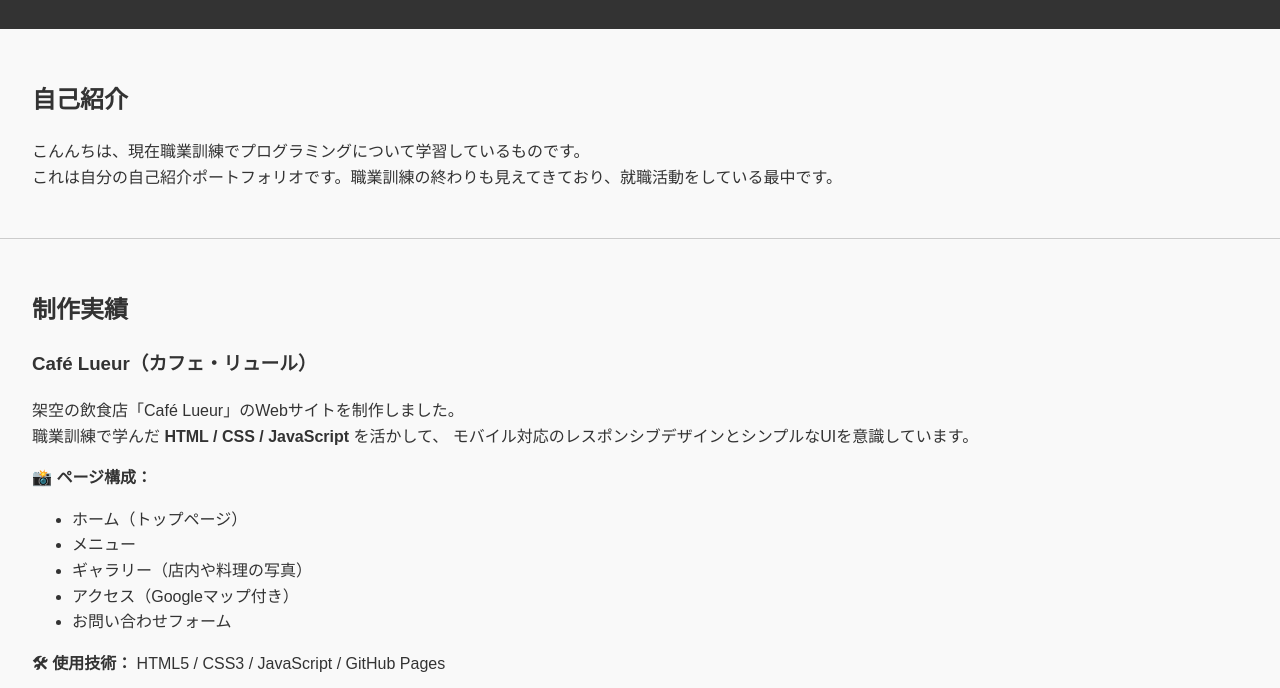
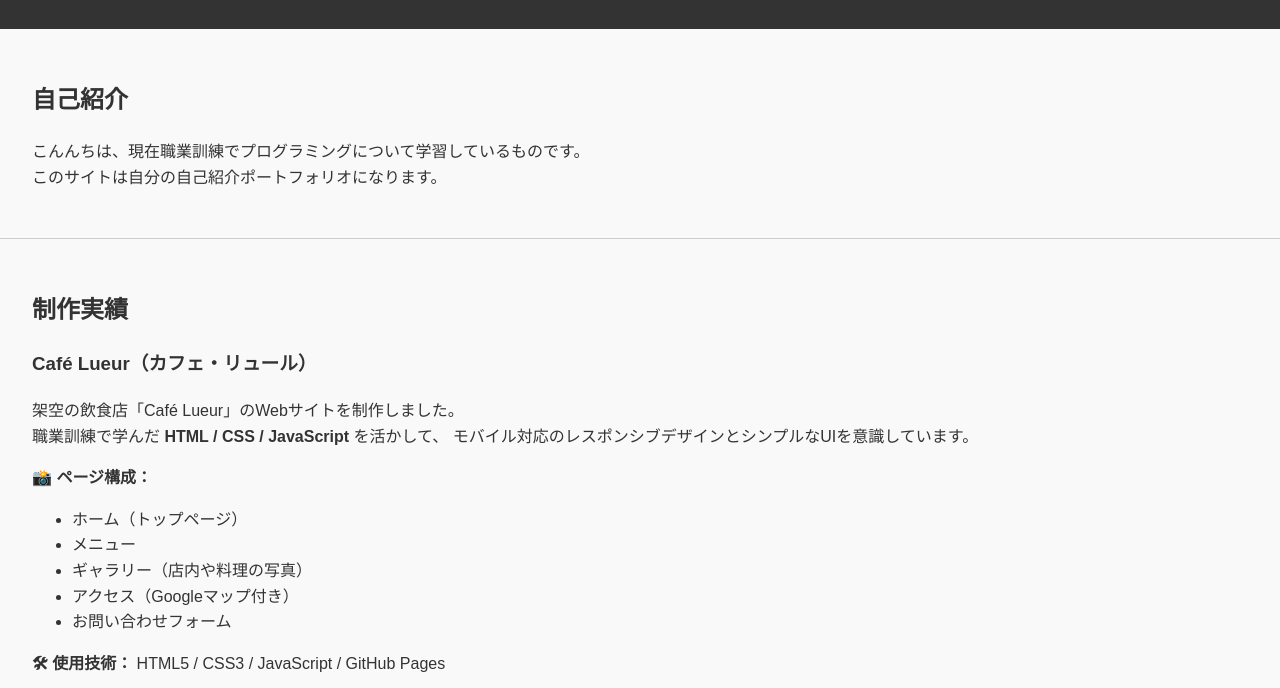
Before and after one commit to 00960/My-Portfolio, a plain HTML site: page index.html in a window 1280 px wide. Shown: the part 112-800 px from the top of the page. Drawn offline with Linux system fonts and the light colour scheme.

Commit message:
Add files via upload

```diff
--- a/index.html
+++ b/index.html
@@ -22,7 +22,7 @@
         <h2>自己紹介</h2>
         <p>
             こんんちは、現在職業訓練でプログラミングについて学習しているものです。<br>
-            これは自分の自己紹介ポートフォリオです。職業訓練の終わりも見えてきており、就職活動をしている最中です。
+            このサイトは自分の自己紹介ポートフォリオになります。
         </p>
     </section>
 
```
